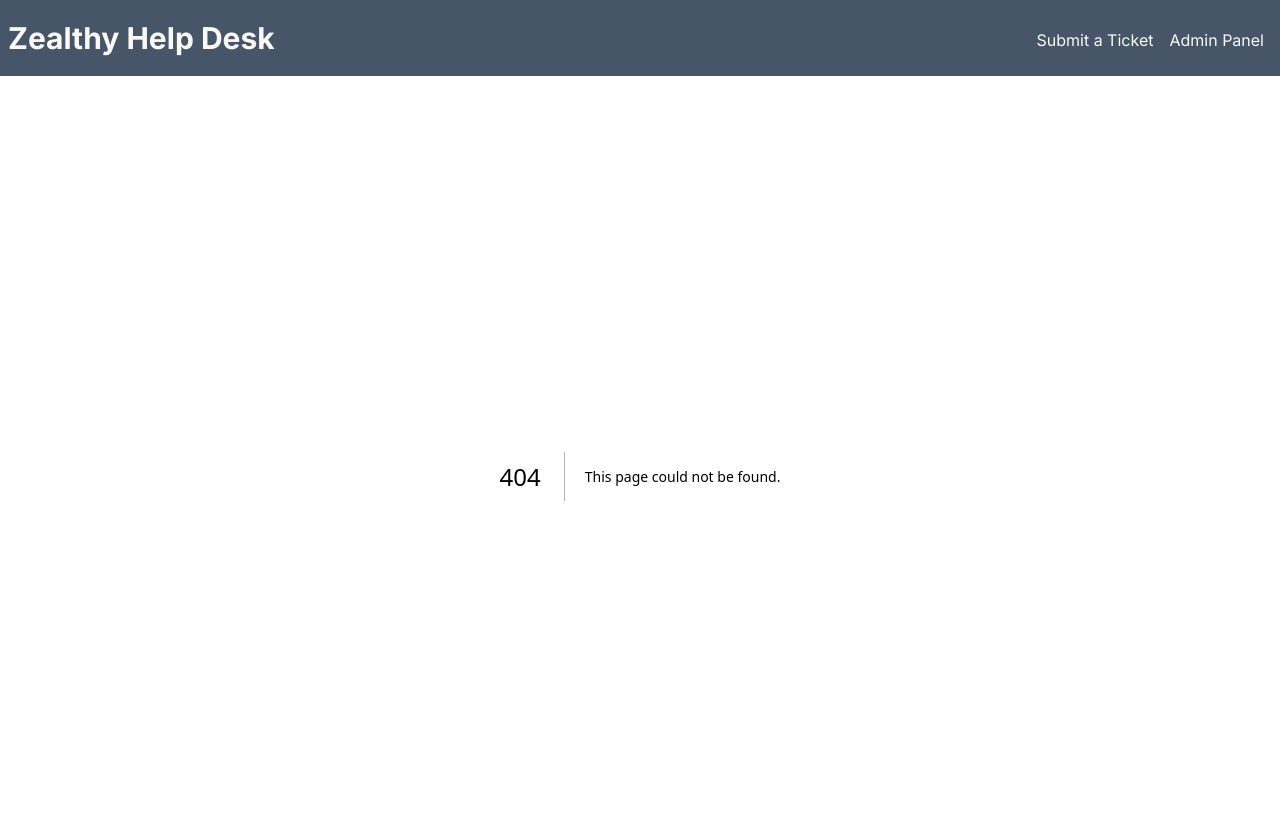
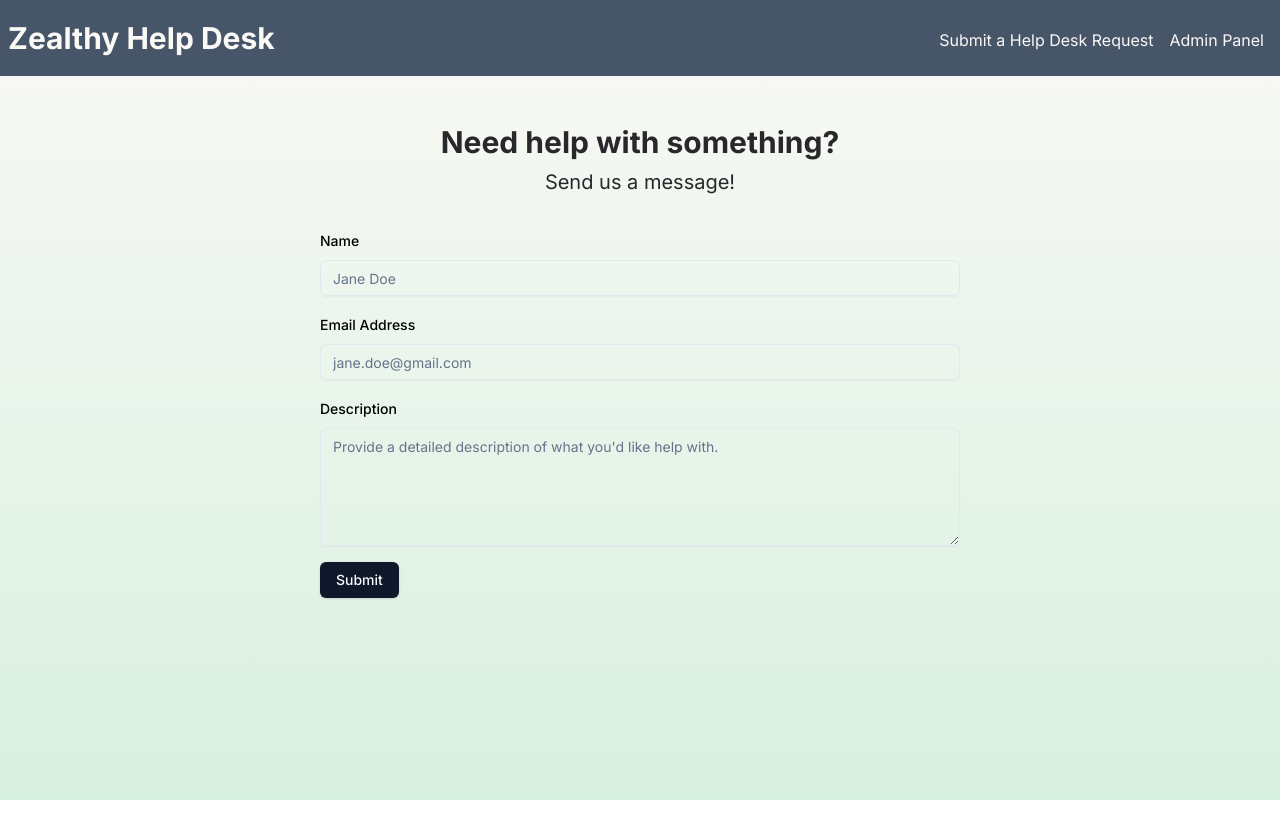
Before and after one commit to jdvplus/stealth-helpdesk-frontend, a Next.js app: page /submit-a-request in a window 1280 px wide. Before the commit this address had no page. Shown: the top 838 px of the page. After the commit the page ends 800 px from the top, so only its background shows below. Built offline with nearby package versions, Linux system fonts and the light colour scheme; no server answers.

Commit message:
update routing, create separate submit route, update styling on ticket submission form

```diff
--- a/src/app/admin-panel/page.tsx
+++ b/src/app/admin-panel/page.tsx
@@ -41,7 +41,7 @@ export default function AdminPanel() {
       </Button>
       {/* ^^ I really dislike this workaround for re-fetching data and re-rendering the table, but I unfortunately couldn't quite get server-side cache revalidation and page re-rendering with Next.js working properly given the assessment time constraints and the existing infrastructure of the codebase.
 
-      The actions of saving a draft and resolving a ticket occur from buttons within nested shadcn `Dialog` and `Dropdown Menu` components, which presented some complexity in terms of figuring out how to prop drill / manage state / etc.
+      The actions of saving a draft and resolving a ticket occur from buttons within nested shadcn `Dialog` and `Dropdown Menu` components, which presented some complexity in terms of figuring out how to prop drill / manage state / etc. in order to have those actions ultimately trigger a re-fetch and re-rendering of the table in this component.
 
       This is certainly one of the downsides of relying on an external component library so heavily. */}
 
--- a/src/app/page.tsx
+++ b/src/app/page.tsx
@@ -1,9 +1,4 @@
-import TicketSubmissionForm from '@/components/ticket-submission-form';
-
+// TODO: add home page
 export default function Home() {
-  return (
-    <div className='w-2/3 mx-auto'>
-      <TicketSubmissionForm />
-    </div>
-  );
+  return <div className='text-4xl'>hello world</div>;
 }
--- /dev/null
+++ b/src/app/submit-a-request/page.tsx
@@ -0,0 +1,163 @@
+'use client';
+
+import { z } from 'zod';
+import { useForm } from 'react-hook-form';
+import { zodResolver } from '@hookform/resolvers/zod';
+import { useState, useEffect } from 'react';
+
+import { Button } from '@/components/ui/button';
+import {
+  Form,
+  FormControl,
+  FormField,
+  FormItem,
+  FormLabel,
+  FormMessage,
+} from '@/components/ui/form';
+import { Input } from '@/components/ui/input';
+import { Textarea } from '@/components/ui/textarea';
+
+const apiUrl = process.env.NEXT_PUBLIC_API_URL;
+
+// use Zod for form validation
+const formSchema = z.object({
+  name: z
+    .string()
+    .min(2, { message: 'Name must be at least 2 characters.' })
+    .max(50, { message: 'Name cannot be longer than 50 characters.' }),
+  email: z.string().email({ message: 'Please enter a valid email address.' }),
+  description: z
+    .string()
+    .min(1, {
+      message: "Please include a description of what you'd like help with.",
+    })
+    .max(500, { message: 'Description must be 500 characters or less.' }),
+});
+
+export default function TicketSubmissionForm() {
+  /* state variables */
+  const [submitSuccess, setSubmitSuccess] = useState<boolean>(false);
+  const [successMessage, setSuccessMessage] = useState<string>('');
+
+  const form = useForm<z.infer<typeof formSchema>>({
+    resolver: zodResolver(formSchema),
+    defaultValues: {
+      name: '',
+      email: '',
+      description: '',
+    },
+  });
+
+  // reset form values after successful submission of ticket
+  useEffect(() => {
+    form.reset();
+  }, [submitSuccess]);
+
+  /**
+   * onSubmit: makes an HTTP 'POST' request to api to submit a ticket to the database.
+   * @param values - submitted form values
+   */
+  const onSubmit = async (
+    values: z.infer<typeof formSchema>
+  ): Promise<void> => {
+    const { name, email, description } = values;
+
+    try {
+      const res = await fetch(`${apiUrl}/tickets`, {
+        method: 'POST',
+        headers: { 'Content-Type': 'application/json' },
+        body: JSON.stringify({ name, email, description }),
+      });
+      const data = (await res.json()) as string;
+
+      setSubmitSuccess(true);
+      setSuccessMessage(data);
+
+      setTimeout(() => {
+        setSubmitSuccess(false);
+        setSuccessMessage('');
+      }, 5000);
+    } catch (err) {
+      console.error(err);
+    }
+  };
+
+  /* component display */
+  return (
+    <div className='w-1/2 mx-auto mt-12'>
+      {/* header */}
+      <h1 className='text-3xl font-bold text-center text-black mb-2'>
+        Need help with something?
+      </h1>
+      <h2 className='text-xl text-center text-black mb-8'>
+        Send us a message!
+      </h2>
+
+      {/* user submission form */}
+      <Form {...form}>
+        <form onSubmit={form.handleSubmit(onSubmit)}>
+          {/* field #1: name */}
+          <FormField
+            control={form.control}
+            name='name'
+            render={({ field }) => (
+              <FormItem className='mb-4'>
+                <FormLabel>Name</FormLabel>
+                <FormControl>
+                  <Input placeholder='Jane Doe' {...field} />
+                </FormControl>
+                <FormMessage />
+              </FormItem>
+            )}
+          />
+
+          {/* field #2: email address */}
+          <FormField
+            control={form.control}
+            name='email'
+            render={({ field }) => (
+              <FormItem className='mb-4'>
+                <FormLabel>Email Address</FormLabel>
+                <FormControl>
+                  <Input
+                    placeholder='jane.doe@gmail.com'
+                    type='email'
+                    {...field}
+                  />
+                </FormControl>
+                <FormMessage />
+              </FormItem>
+            )}
+          />
+
+          {/* field #3: description of issue */}
+          <FormField
+            control={form.control}
+            name='description'
+            render={({ field }) => (
+              <FormItem className='mb-4'>
+                <FormLabel>Description</FormLabel>
+                <FormControl>
+                  <Textarea
+                    placeholder="Provide a detailed description of what you'd like help with."
+                    rows={5}
+                    {...field}
+                  />
+                </FormControl>
+                <FormMessage />
+              </FormItem>
+            )}
+          />
+
+          <Button type='submit'>Submit</Button>
+
+          {successMessage && (
+            <div className='mt-6 font-bold text-blue-800 text-center'>
+              {successMessage}
+            </div>
+          )}
+        </form>
+      </Form>
+    </div>
+  );
+}
--- a/src/components/navbar.tsx
+++ b/src/components/navbar.tsx
@@ -13,7 +13,7 @@ export default function Navbar() {
       <nav className='w-1/2 pt-2'>
         <ul className='flex flex-row justify-end'>
           <li className='mr-4 hover:text-slate-400'>
-            <Link href='/'>Submit a Ticket</Link>
+            <Link href='/submit-a-request'>Submit a Help Desk Request</Link>
           </li>
           <li className='mr-4 hover:text-slate-400'>
             <Link href='/admin-panel'>Admin Panel</Link>
--- a/src/components/ticket-submission-form.tsx
+++ /dev/null
@@ -1,133 +0,0 @@
-'use client';
-
-import { z } from 'zod';
-import { useForm } from 'react-hook-form';
-import { zodResolver } from '@hookform/resolvers/zod';
-import { useState } from 'react';
-
-import { Button } from '@/components/ui/button';
-import {
-  Form,
-  FormControl,
-  FormField,
-  FormItem,
-  FormLabel,
-  FormMessage,
-} from '@/components/ui/form';
-import { Input } from '@/components/ui/input';
-import { Textarea } from '@/components/ui/textarea';
-
-const apiUrl = process.env.NEXT_PUBLIC_API_URL;
-
-// use Zod for form validation
-const formSchema = z.object({
-  name: z
-    .string()
-    .min(2, { message: 'Name must be at least 2 characters.' })
-    .max(50, { message: 'Name cannot be longer than 50 characters.' }),
-  email: z.string().email({ message: 'Please enter a valid email address.' }),
-  description: z.string().min(1, {
-    message: "Please include a description of what you'd like help with.",
-  }),
-});
-
-export default function TicketSubmissionForm() {
-  const [successMessage, setSuccessMessage] = useState<string>('');
-
-  const form = useForm<z.infer<typeof formSchema>>({
-    resolver: zodResolver(formSchema),
-    defaultValues: {
-      name: '',
-      email: '',
-      description: '',
-    },
-  });
-
-  /**
-   * onSubmit: makes an HTTP 'POST' request to api to submit a ticket to the database.
-   * @param values - submitted form values
-   */
-  const onSubmit = async (
-    values: z.infer<typeof formSchema>
-  ): Promise<void> => {
-    const { name, email, description } = values;
-
-    try {
-      const res = await fetch(`${apiUrl}/tickets`, {
-        method: 'POST',
-        headers: { 'Content-Type': 'application/json' },
-        body: JSON.stringify({ name, email, description }),
-      });
-      const data = (await res.json()) as string;
-
-      setSuccessMessage(data);
-    } catch (err) {
-      console.error(err);
-    }
-  };
-
-  /* component display */
-  return (
-    <Form {...form}>
-      <form onSubmit={form.handleSubmit(onSubmit)}>
-        {/* field #1: name */}
-        <FormField
-          control={form.control}
-          name='name'
-          render={({ field }) => (
-            <FormItem>
-              <FormLabel>Name</FormLabel>
-              <FormControl>
-                <Input placeholder='Jane Doe' {...field} />
-              </FormControl>
-              <FormMessage />
-            </FormItem>
-          )}
-        />
-
-        {/* field #2: email address */}
-        <FormField
-          control={form.control}
-          name='email'
-          render={({ field }) => (
-            <FormItem>
-              <FormLabel>Email Address</FormLabel>
-              <FormControl>
-                <Input
-                  placeholder='jane.doe@gmail.com'
-                  type='email'
-                  {...field}
-                />
-              </FormControl>
-              <FormMessage />
-            </FormItem>
-          )}
-        />
-
-        {/* field #3: description of issue */}
-        <FormField
-          control={form.control}
-          name='description'
-          render={({ field }) => (
-            <FormItem>
-              <FormLabel>Description</FormLabel>
-              <FormControl>
-                <Textarea
-                  placeholder="Provide a detailed description of what you'd like help with."
-                  {...field}
-                />
-              </FormControl>
-              <FormMessage />
-            </FormItem>
-          )}
-        />
-
-        <Button type='submit' className='mt-2'>
-          Submit
-        </Button>
-
-        {successMessage && <div>{successMessage}</div>}
-      </form>
-    </Form>
-  );
-}
```
